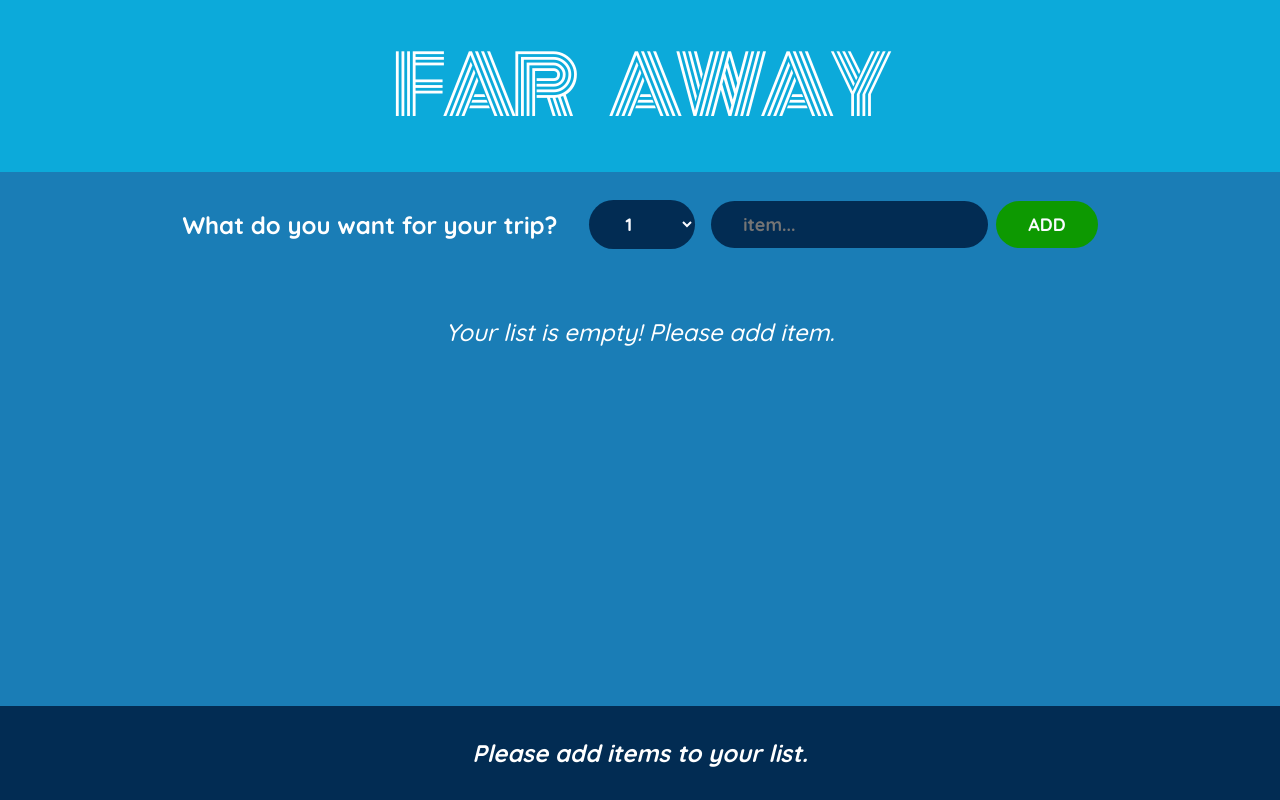
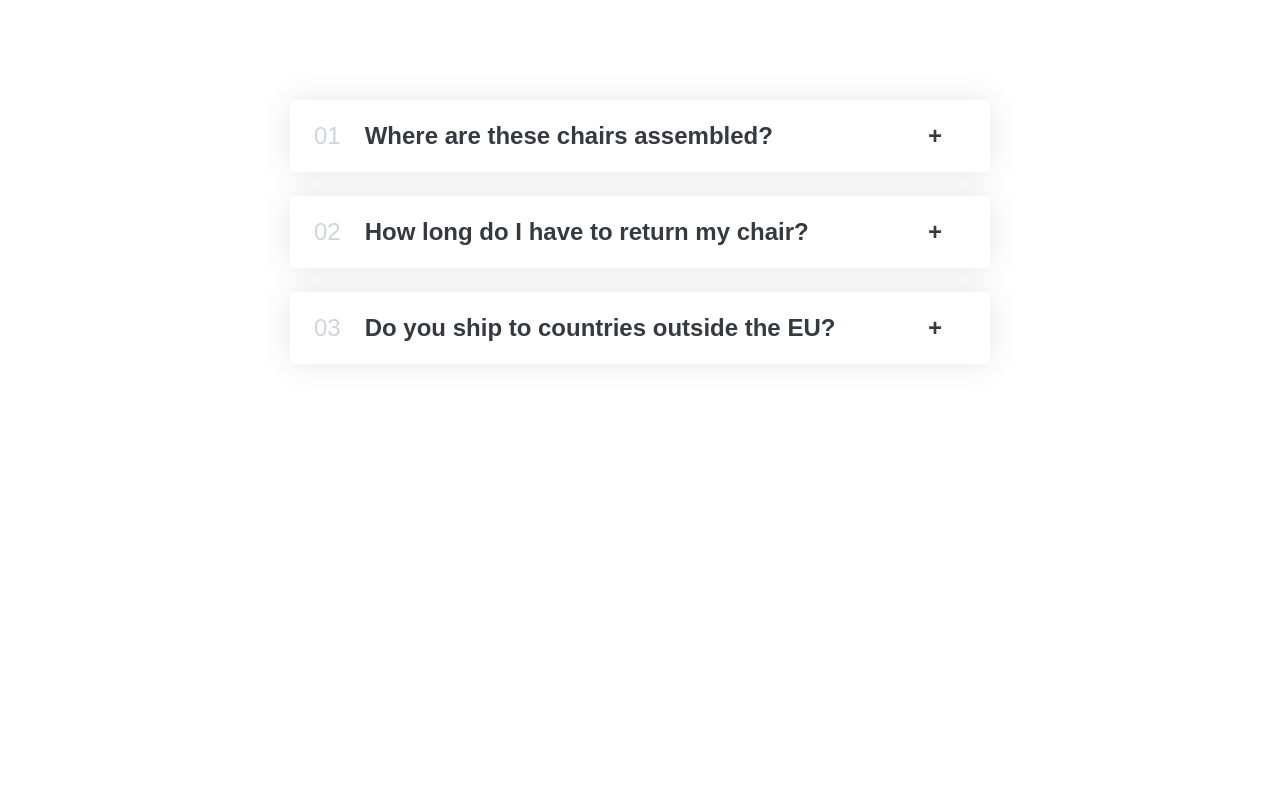
Before and after one commit to Ghosh-95/react-state-far-away-project, a React (Vite) app: page / in a window 1280 px wide. Built offline with nearby package versions, Linux system fonts and the light colour scheme.

Commit message:
exercise: accordion v-1

```diff
--- /dev/null
+++ b/src/challenge/Accordion/Accordion.jsx
@@ -0,0 +1,49 @@
+import { useState } from "react";
+import "./styles.css";
+
+const faqs = [
+    {
+        title: "Where are these chairs assembled?",
+        text:
+            "Lorem ipsum dolor sit amet consectetur, adipisicing elit. Accusantium, quaerat temporibus quas dolore provident nisi ut aliquid ratione beatae sequi aspernatur veniam repellendus."
+    },
+    {
+        title: "How long do I have to return my chair?",
+        text:
+            "Pariatur recusandae dignissimos fuga voluptas unde optio nesciunt commodi beatae, explicabo natus."
+    },
+    {
+        title: "Do you ship to countries outside the EU?",
+        text:
+            "Excepturi velit laborum, perspiciatis nemo perferendis reiciendis aliquam possimus dolor sed! Dolore laborum ducimus veritatis facere molestias!"
+    }
+];
+
+export default function Accordion() {
+    return (
+        <ul className="accordion">
+            {faqs.map((faq, i) => (
+                <AccordionItem data={faq} num={'0' + (i + 1)} key={i + 20} />
+            ))}
+        </ul>
+    )
+}
+
+function AccordionItem({ data: { title, text }, num }) {
+    const [isOpen, setIsOpen] = useState(false);
+
+    function handleToggle() {
+        setIsOpen(!isOpen);
+    }
+
+    return (
+        <li className={`item ${isOpen && 'open'}`} onClick={handleToggle} >
+            <p className="number">{num}</p>
+
+            <p className={`title ${isOpen && 'open'}`}>{title}</p>
+            <p className="icon">{isOpen ? '-' : '+'}</p>
+
+            {isOpen && <div className="content-box">{text}</div>}
+        </li >
+    )
+}
--- /dev/null
+++ b/src/challenge/Accordion/styles.css
@@ -0,0 +1,73 @@
+* {
+    padding: 0;
+    margin: 0;
+    box-sizing: border-box;
+}
+
+body {
+    font-family: sans-serif;
+    color: #343a40;
+    line-height: 1;
+}
+
+.accordion {
+    width: 700px;
+    margin: 100px auto;
+    display: flex;
+    flex-direction: column;
+    gap: 24px;
+}
+
+.item {
+    box-shadow: 0 0 30px rgba(0, 0, 0, 0.1);
+    padding: 20px 24px;
+    padding-right: 48px;
+    cursor: pointer;
+    border-top: 4px solid #fff;
+    border-bottom: 4px solid #fff;
+
+    display: grid;
+    grid-template-columns: auto 1fr auto;
+    column-gap: 24px;
+    row-gap: 32px;
+    align-items: center;
+}
+
+.number {
+    font-size: 24px;
+    font-weight: 500;
+    color: #ced4da;
+}
+
+.title,
+.icon {
+    font-size: 24px;
+    font-weight: 600;
+}
+
+.content-box {
+    grid-column: 2 / -1;
+    padding-bottom: 16px;
+    line-height: 1.6;
+    font-size: 1.8rem;
+}
+
+.content-box ul {
+    color: #868e96;
+    margin-left: 16px;
+    margin-top: 16px;
+
+    display: flex;
+    flex-direction: column;
+    gap: 12px;
+}
+
+.open {
+    border-top: 4px solid #087f5b;
+}
+
+.open .number,
+.open .title {
+    color: #087f5b;
+    border: none;
+}
--- a/src/main.jsx
+++ b/src/main.jsx
@@ -1,10 +1,10 @@
 import React from 'react'
 import ReactDOM from 'react-dom/client'
 import './index.css'
-import App from "./App";
+import Accordion from './challenge/Accordion/Accordion';
 
 ReactDOM.createRoot(document.getElementById('root')).render(
   <React.StrictMode>
-    <App />
+    <Accordion />
   </React.StrictMode>,
 )
```
Also changed, not shown: 1 other file (tests, documents, lock files or other folders).
